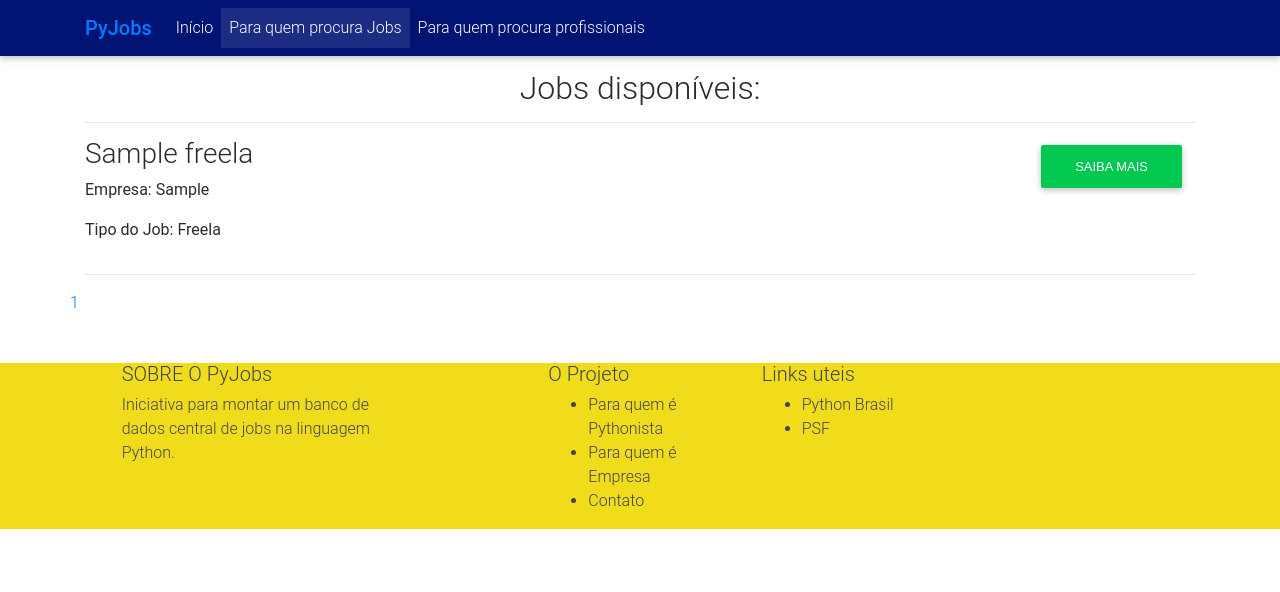
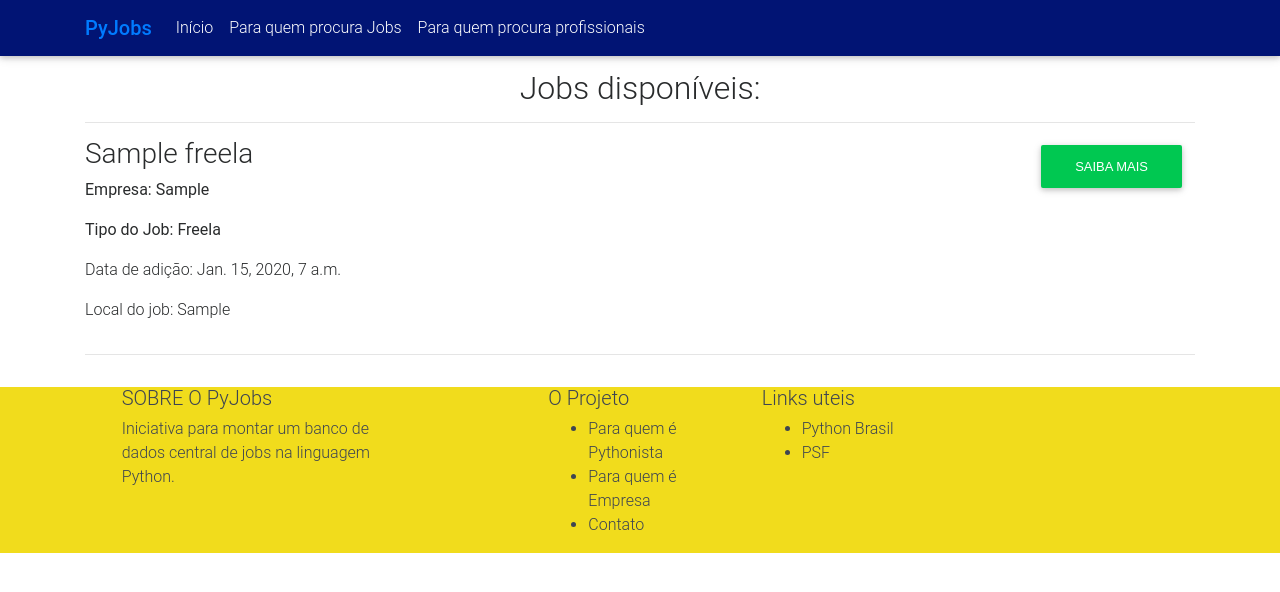
Before and after one commit to vmesel/PyJobs, a Django app: page /jobs/ in a window 1280 px wide. Shown: the top 592 px of the page. Run offline with Django 3.2, Linux system fonts and the light colour scheme; tables that the repository leaves empty hold one stand-in row (values such as "Sample post"); some libraries are stand-ins or nearby versions.

Commit message:
Novas modificações adicionadas

```diff
--- a/freela/forms.py
+++ b/freela/forms.py
@@ -5,7 +5,7 @@ from freela.models import Freela, Freelancer
 class FreelaForm(ModelForm):
     class Meta:
         model = Freela
-        fields = ["empresa", "email_responsavel_empresa", "link_da_empresa", "titulo_do_job", "descricao", "requisitos", "tipo_freela"]
+        fields = ["empresa", "email_responsavel_empresa", "link_da_empresa", "titulo_do_job", "local", "descricao", "requisitos", "tipo_freela"]
 
 
 
--- a/freela/models.py
+++ b/freela/models.py
@@ -20,6 +20,7 @@ class Freela(models.Model):
    data_adicionado = models.DateTimeField("Data que o job foi adicionado", auto_now_add=True)
    tipo_freela = models.BooleanField("O job é freela?", default=1, help_text="Selecione apenas se o job for para freelancers") # Se for 1 eh um freela, se for 0 eh vaga
    publico = models.BooleanField("Este job é público?", default=0)
+   local = models.CharField("Local da vaga", max_length=100, default="Não Especificado", help_text="Preencha com o lugar da vaga, caso seja remota, explicite!")
 
    class Meta:
        ordering = ['-data_adicionado']
--- a/pyfreelas/settings.py
+++ b/pyfreelas/settings.py
@@ -47,7 +47,8 @@ INSTALLED_APPS = [
     'raven.contrib.django.raven_compat',
     'kombu.transport.django',
     'djcelery',
-    'bootstrap3'
+    'bootstrap3',
+    'bootstrap_pagination',
 ]
 
 MIDDLEWARE = [
--- a/pyfreelas/templates/base.html
+++ b/pyfreelas/templates/base.html
@@ -63,7 +63,7 @@
                        <li class="nav-item">
                         <a class="nav-link" href="/">Início<span class="sr-only">(current)</span></a>
                         </li>
-                        <li class="nav-item active">
+                        <li class="nav-item">
                             <a class="nav-link" href="/jobs/">Para quem procura Jobs</a>
                         </li>
                         <li class="nav-item">
--- a/pyfreelas/templates/job.html
+++ b/pyfreelas/templates/job.html
@@ -5,11 +5,11 @@
 {% block content %}
 <h2 style="margin-top:15px;text-align:center;"><b>{%if job.tipo_freela%}Freela{%else%}Vaga{%endif%}</b> - {{job.titulo_do_job}}</h2>
 <h6 style="text-align:center;">{{job.empresa}}</h6>
+<b><p>Data de adição: {{job.data_adicionado}}</p></b>
 <!-- JOB -->
 <hr/>
 <div class="row">
     <button type="button" class="btn btn-success" data-toggle="modal" data-target="#modal-contato">CANDIDATE-SE AO JOB</button>
-    <a href="#"><button type="button" class="btn btn-info">COMPARTILHAR NO FACEBOOK</button></a>
 </div>
 <hr/>
 <div>
--- a/pyfreelas/templates/jobs.html
+++ b/pyfreelas/templates/jobs.html
@@ -1,4 +1,5 @@
 {% extends "base.html" %}
+{% load bootstrap_pagination %}
 {%block title%}Jobs disponíveis!{%endblock title%}
 {%block ptitle%}Jobs disponíveis!{%endblock ptitle%}
 {% block content %}
@@ -11,6 +12,8 @@
     <h3>{{job.titulo_do_job}}</h3>
     <b><p>Empresa: {{job.empresa}}</p></b>
     <b><p>Tipo do Job: {% if job.tipo_freela %}Freela{% else %}Vaga{% endif %}</p></b>
+    <p>Data de adição: {{job.data_adicionado}}</p>
+    <p>Local do job: {{job.local}}</p>
   </div>
   <div class="col-md-2">
     <a href="/job/{{job.pk}}"><button type="button" class="btn btn-success">SAIBA MAIS</button></a>
@@ -18,15 +21,5 @@
 </div>
 <hr/>
 {% endfor %}
-<div class="row">
-        <ul class="pagination">
-          {% for i in pages %}
-          {% if i == actual_page %}
-            <a href="/jobs/?page={{i}}">{{i}}</a>
-          {% else %}
-            <a href="/jobs/?page={{i}}">{{i}}</a>
-          {% endif %}
-          {%endfor%}
-       </ul>
-      </div>
+{% bootstrap_paginate jobs range=n_pages %}
 {% endblock content %}
--- a/pyfreelas/views.py
+++ b/pyfreelas/views.py
@@ -32,7 +32,7 @@ def find_job(request):
             jobs_pag = paginator.page(1)
         except EmptyPage:
             jobs_pag = paginator.page(paginator.num_pages)
-        context = {'jobs': jobs_pag, 'pages': paginator.page_range, 'actual_page': int(page)}
+        context = {'jobs': jobs_pag, 'pages': paginator.page_range, 'actual_page': int(page), 'n_pages': int(paginator.num_pages)}
         return render(request, "jobs.html", context)
 
 
```
Also changed, not shown: pyfreelas/templates/index.html (+4 -4 lines), freela/migrations/0010_freela_local.py (added), freela/migrations/0011_auto_20170826_1653.py (added).
